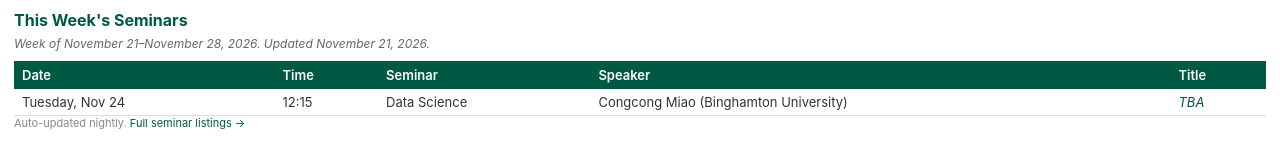
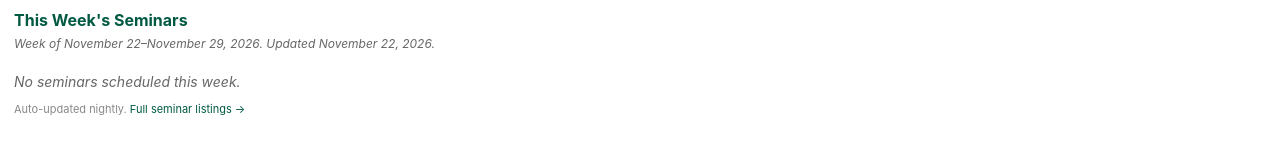
Before and after one commit to slavakargin/seminar-scraper, a plain HTML site: page docs/index.html in a window 1280 px wide. Drawn offline with Linux system fonts and the light colour scheme.

Commit message:
Update seminar table and TV image 2026-11-22

```diff
--- a/docs/index.html
+++ b/docs/index.html
@@ -51,11 +51,8 @@
 </head>
 <body>
 <h2>This Week's Seminars</h2>
-<div class="subtitle">Week of November 21–November 28, 2026. Updated November 21, 2026.</div>
-<table>
-<tr><th>Date</th><th>Time</th><th>Seminar</th><th>Speaker</th><th>Title</th></tr>
-<tr><td>Tuesday, Nov 24</td><td>12:15</td><td>Data Science</td><td>Congcong Miao (Binghamton University)</td><td><a href="https://www2.math.binghamton.edu/p/seminars/datasci"><em>TBA</em></a></td></tr>
-</table>
+<div class="subtitle">Week of November 22–November 29, 2026. Updated November 22, 2026.</div>
+<p class="no-talks">No seminars scheduled this week.</p>
 <p class="note">Auto-updated nightly. <a href="https://www2.math.binghamton.edu/p/seminars">Full seminar listings →</a></p>
 </body>
 </html>
```
Also changed, not shown: docs/seminars.png.
